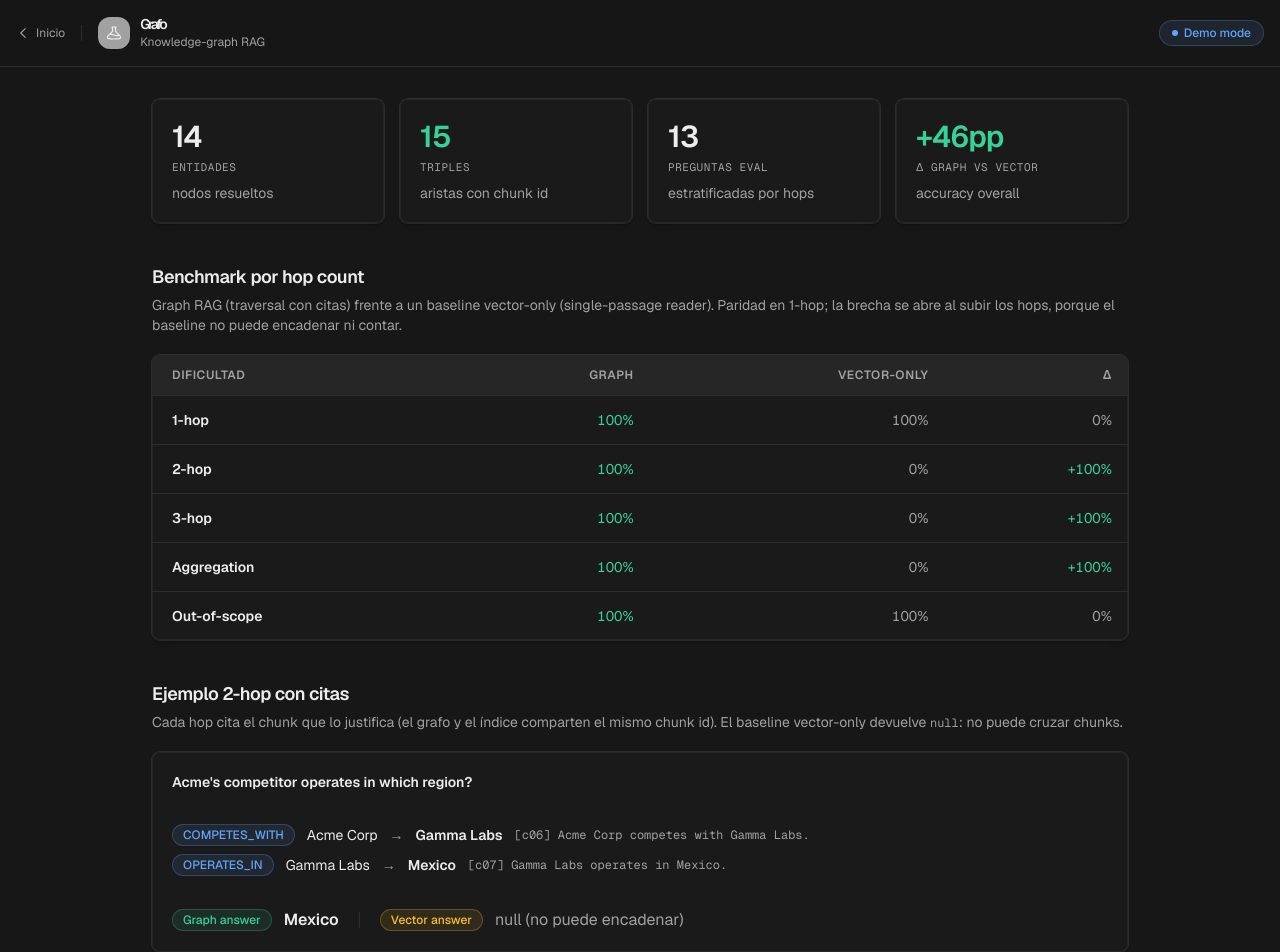
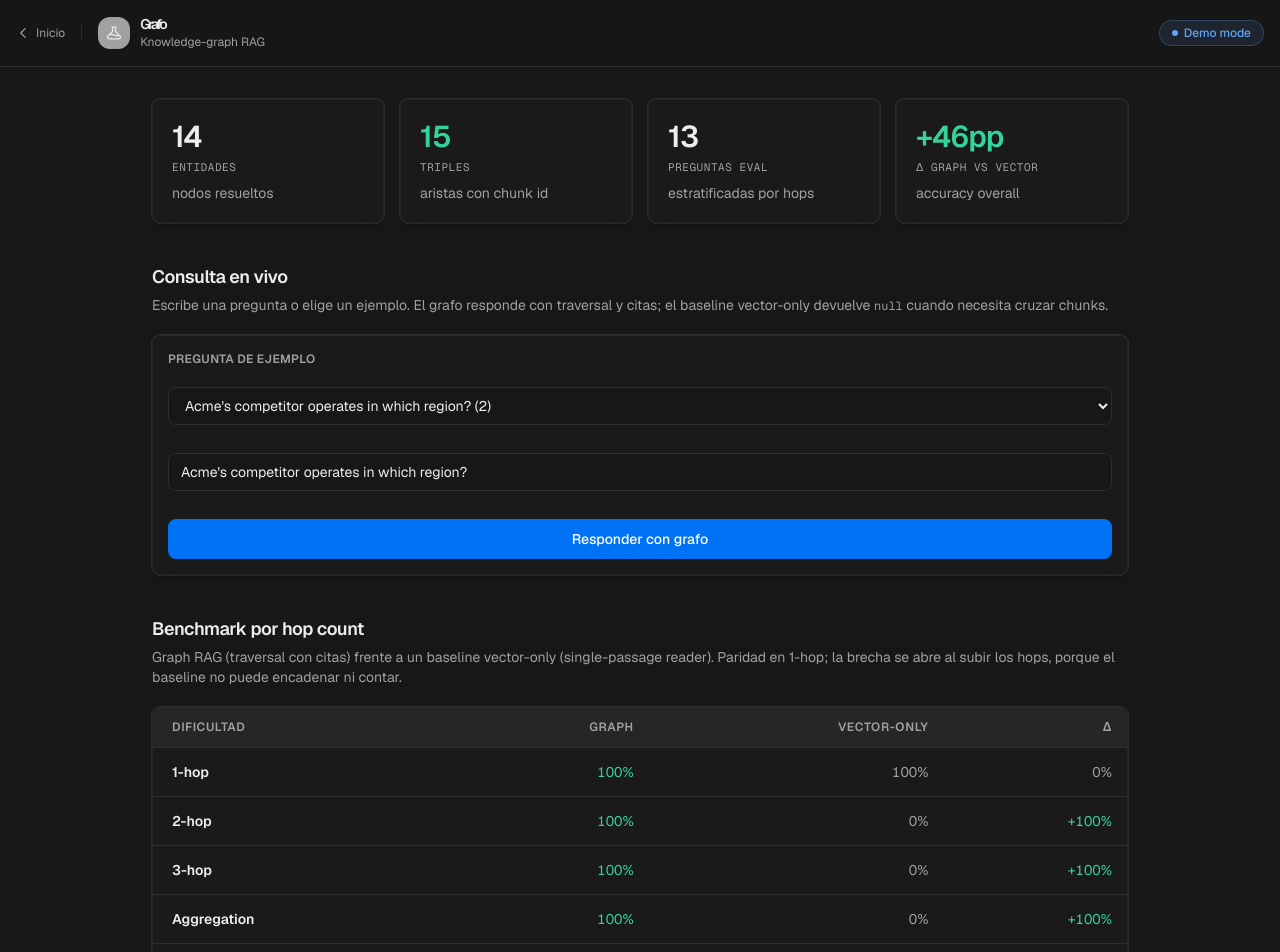
Before and after one commit to mdeasis27/grafo, a Next.js app: page /app in a window 1280 px wide. Shown: the top 952 px of the page. Built offline with nearby package versions, Linux system fonts and the light colour scheme.

Commit message:
feat: interactive knowledge-graph RAG playground

```diff
--- a/app/app/page.tsx
+++ b/app/app/page.tsx
@@ -1,5 +1,6 @@
 "use client";
 
+import { useState } from "react";
 import Link from "next/link";
 import { Alert } from "@/design-system/components/alert";
 import { Card } from "@/design-system/components/card";
@@ -12,21 +13,91 @@ import {
   getExtractionStats,
   getHopLabels,
   getResolutionDemo,
-  getWorkedExample,
 } from "@/lib/grafo/demo";
+
+import entitiesRaw from "@/lib/grafo/data/entities.json";
+import corpusRaw from "@/lib/grafo/data/corpus.json";
+import goldenRaw from "@/lib/grafo/data/golden.json";
+import { extractTriples, triplesByChunk } from "@/lib/grafo/extract";
+import { answerGraph, answerVector, findKeywords } from "@/lib/grafo/answer";
+import { traceHops } from "@/lib/grafo/graph";
+import { canonicalName, findMentions } from "@/lib/grafo/resolve";
+import { ONTOLOGY } from "@/lib/grafo/ontology";
+import type { Chunk, Entity, GoldenQuestion } from "@/lib/grafo/types";
+
+const ENTITIES = entitiesRaw.entities as Entity[];
+const CHUNKS = corpusRaw.chunks as Chunk[];
+const GOLDEN = goldenRaw.questions as GoldenQuestion[];
+
+const EXTRACTION = extractTriples(CHUNKS, ENTITIES);
+const triples = EXTRACTION.triples;
+const REGISTRY = { entities: ENTITIES };
+const BY_CHUNK = triplesByChunk(triples);
+const chunkTextById = new Map(CHUNKS.map((c) => [c.id, c.text]));
 
 const BENCH = getBenchmark();
 const STATS = getExtractionStats();
 const DELTA = getDelta();
-const WORKED = getWorkedExample();
 const RESOLUTION = getResolutionDemo();
 const HOP_LABELS = getHopLabels();
+
+const EXAMPLES = GOLDEN.filter((q) =>
+  ["q01", "q06", "q07", "q10", "q12"].includes(q.id),
+);
+
+interface Hop {
+  rel: string;
+  from: string;
+  to: string;
+  chunkId: string;
+  chunkText: string;
+}
+
+interface Answer {
+  question: string;
+  graph: string | null;
+  vector: string | null;
+  hops: Hop[];
+}
 
 function pct(v: number) {
   return `${(v * 100).toFixed(0)}%`;
 }
 
 export default function AppPage() {
+  const [question, setQuestion] = useState(GOLDEN.find((q) => q.id === "q06")!.text);
+  const [result, setResult] = useState<Answer | null>(null);
+
+  function run() {
+    const q = question.trim();
+    if (!q) return;
+
+    const graph = answerGraph(q, REGISTRY, triples);
+    const vector = answerVector(q, REGISTRY, CHUNKS, BY_CHUNK, 3);
+
+    const keywords = findKeywords(q, ONTOLOGY.questionKeywords);
+    const anchor = findMentions(q, REGISTRY)[0];
+    const hops: Hop[] = [];
+    if (anchor) {
+      const trace = traceHops(
+        anchor,
+        keywords.map((k) => ({ rel: k.rel, dir: k.dir })),
+        triples,
+      );
+      for (const h of trace.hops) {
+        hops.push({
+          rel: h.rel,
+          from: canonicalName(h.from, REGISTRY) ?? h.from,
+          to: canonicalName(h.to, REGISTRY) ?? h.to,
+          chunkId: h.chunkId,
+          chunkText: chunkTextById.get(h.chunkId) ?? "",
+        });
+      }
+    }
+
+    setResult({ question: q, graph, vector, hops });
+  }
+
   return (
     <div className="min-h-screen bg-background">
       <header className="sticky top-0 z-10 border-b border-[var(--border)] bg-background/80 backdrop-blur-md">
@@ -76,6 +147,79 @@ export default function AppPage() {
           />
         </div>
 
+        {/* ── LIVE QUERY ──────────────────────── */}
+        <section>
+          <h2 className="text-lg font-semibold tracking-tight text-foreground mb-1">Consulta en vivo</h2>
+          <p className="text-sm text-muted-foreground mb-5">
+            Escribe una pregunta o elige un ejemplo. El grafo responde con traversal y citas;
+            el baseline vector-only devuelve <code className="font-mono text-xs">null</code> cuando
+            necesita cruzar chunks.
+          </p>
+
+          <Card className="p-4">
+            <label className="mb-1 block text-xs font-semibold uppercase tracking-wide text-muted-foreground">
+              Pregunta de ejemplo
+            </label>
+            <select
+              value={question}
+              onChange={(e) => setQuestion(e.target.value)}
+              className="mb-3 w-full rounded-[var(--radius-md)] border border-[var(--border)] bg-background px-3 py-2 text-sm text-foreground focus:outline-none focus:ring-2 focus:ring-ring/60"
+            >
+              {EXAMPLES.map((q) => (
+                <option key={q.id} value={q.text}>
+                  {q.text} ({q.hops})
+                </option>
+              ))}
+            </select>
+            <input
+              value={question}
+              onChange={(e) => setQuestion(e.target.value)}
+              placeholder="Escribe tu pregunta…"
+              className="mb-3 w-full rounded-[var(--radius-md)] border border-[var(--border)] bg-background px-3 py-2 text-sm text-foreground focus:outline-none focus:ring-2 focus:ring-ring/60"
+            />
+            <button
+              onClick={run}
+              className="w-full rounded-[var(--radius-md)] bg-accent px-4 py-2.5 text-sm font-medium text-[#ffffff] hover:bg-accent/90 transition-colors"
+            >
+              Responder con grafo
+            </button>
+          </Card>
+
+          {result && (
+            <Card className="mt-4 p-5">
+              <p className="text-sm font-semibold text-foreground">{result.question}</p>
+
+              <div className="mt-3 flex flex-wrap items-center gap-3">
+                <StatusBadge tone="success">Graph answer</StatusBadge>
+                <span className="text-foreground font-semibold">
+                  {result.graph ?? "— (sin match)"}
+                </span>
+                <span className="mx-2 h-4 w-px bg-[var(--border)]" aria-hidden="true" />
+                <StatusBadge tone="warning">Vector answer</StatusBadge>
+                <span className="text-muted-foreground">
+                  {result.vector ?? "null (no puede encadenar)"}
+                </span>
+              </div>
+
+              {result.hops.length > 0 && (
+                <ol className="mt-4 space-y-2 border-t border-[var(--border)] pt-4">
+                  {result.hops.map((h, i) => (
+                    <li key={i} className="flex items-center gap-3 text-sm">
+                      <StatusBadge tone="info">{h.rel}</StatusBadge>
+                      <span className="text-foreground">{h.from}</span>
+                      <span className="text-muted-foreground">→</span>
+                      <span className="text-foreground font-semibold">{h.to}</span>
+                      <span className="text-xs text-muted-foreground font-mono">
+                        [{h.chunkId}] {h.chunkText}
+                      </span>
+                    </li>
+                  ))}
+                </ol>
+              )}
+            </Card>
+          )}
+        </section>
+
         {/* ── BENCHMARK BY HOP COUNT ──────────── */}
         <section>
           <h2 className="text-lg font-semibold tracking-tight text-foreground mb-1">Benchmark por hop count</h2>
@@ -113,36 +257,6 @@ export default function AppPage() {
               </tbody>
             </table>
           </div>
-        </section>
-
-        {/* ── WORKED EXAMPLE ──────────────────── */}
-        <section>
-          <h2 className="text-lg font-semibold tracking-tight text-foreground mb-1">Ejemplo 2-hop con citas</h2>
-          <p className="text-sm text-muted-foreground mb-5">
-            Cada hop cita el chunk que lo justifica (el grafo y el índice comparten el mismo
-            chunk id). El baseline vector-only devuelve <code className="font-mono text-xs">null</code>: no puede cruzar chunks.
-          </p>
-          <Card className="p-5">
-            <p className="text-sm font-semibold text-foreground mb-4">{WORKED.question}</p>
-            <ol className="space-y-2">
-              {WORKED.graph.hops.map((h, i) => (
-                <li key={i} className="flex items-center gap-3 text-sm">
-                  <StatusBadge tone="info">{h.rel}</StatusBadge>
-                  <span className="text-foreground">{h.from}</span>
-                  <span className="text-muted-foreground">→</span>
-                  <span className="text-foreground font-semibold">{h.to}</span>
-                  <span className="text-xs text-muted-foreground font-mono">[{h.chunkId}] {h.chunkText}</span>
-                </li>
-              ))}
-            </ol>
-            <div className="mt-4 flex items-center gap-3">
-              <StatusBadge tone="success">Graph answer</StatusBadge>
-              <span className="text-foreground font-semibold">{WORKED.graph.answer}</span>
-              <span className="mx-2 h-4 w-px bg-[var(--border)]" aria-hidden="true" />
-              <StatusBadge tone="warning">Vector answer</StatusBadge>
-              <span className="text-muted-foreground">{WORKED.vector.answer ?? "null (no puede encadenar)"}</span>
-            </div>
-          </Card>
         </section>
 
         {/* ── ENTITY RESOLUTION ───────────────── */}
```
